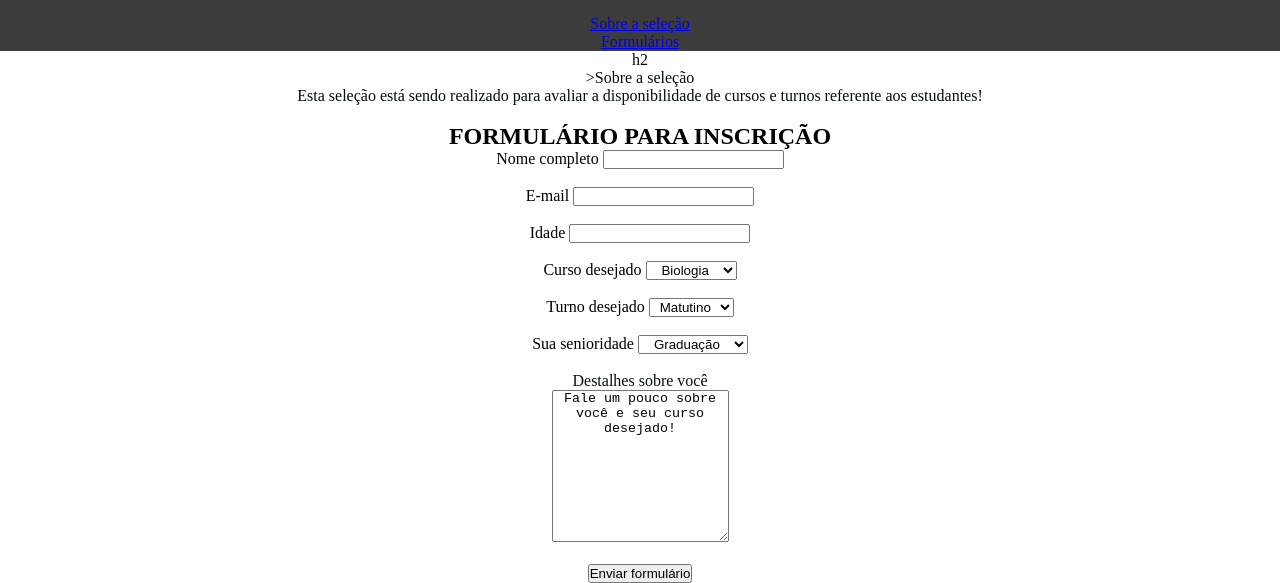
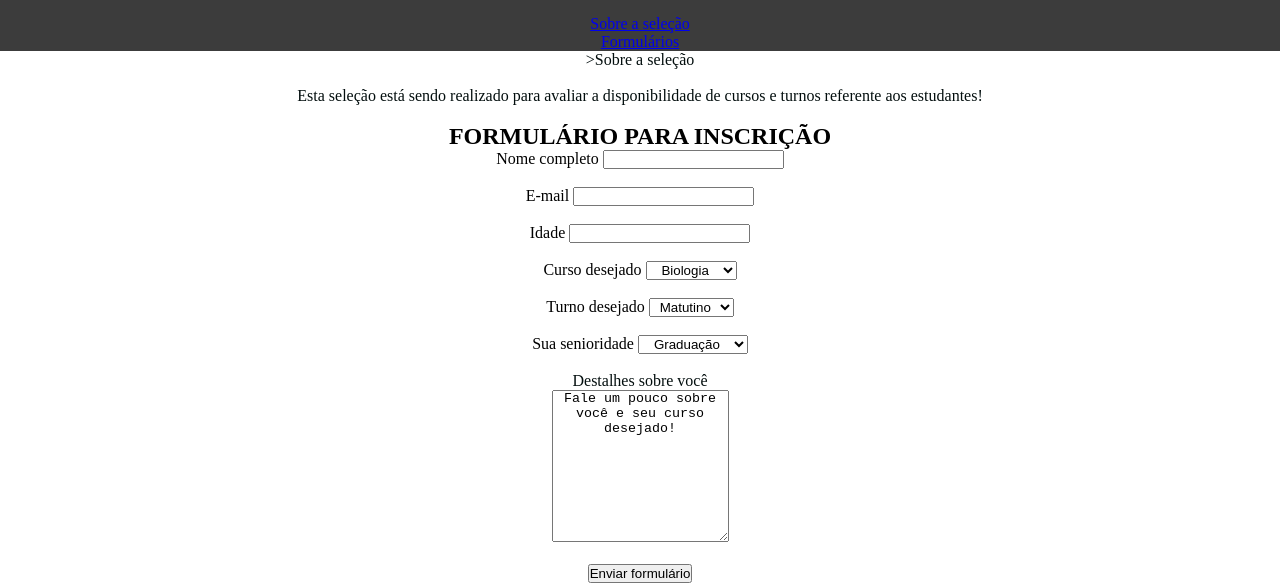
Before and after one commit to Matkalil/Desafio1forms, a plain HTML site: page index.html in a window 1280 px wide. Shown: the part 269-852 px from the top of the page. Drawn offline with Linux system fonts and the light colour scheme.

Commit message:
Update index.html

```diff
--- a/index.html
+++ b/index.html
@@ -40,7 +40,7 @@ display: flex;                                              }
         </nav>
     </header>
     <section id="sobre">
-        <p>h2<p></h2>>Sobre a seleção</h2><br>
+        <p></h2>>Sobre a seleção</h2></p><br>
         <article>
             <p>Esta seleção está sendo realizado para avaliar a disponibilidade de cursos e turnos referente aos estudantes!</p><br>
         </article>
```
